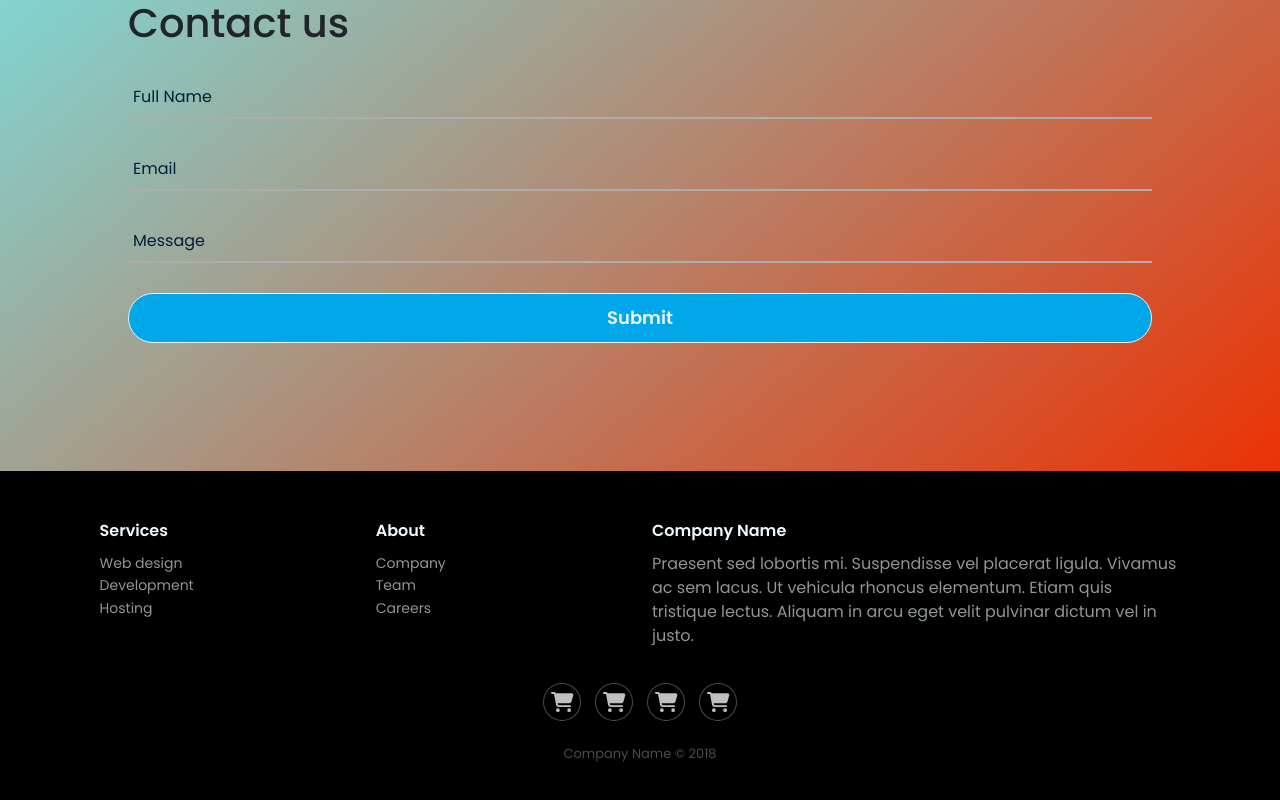
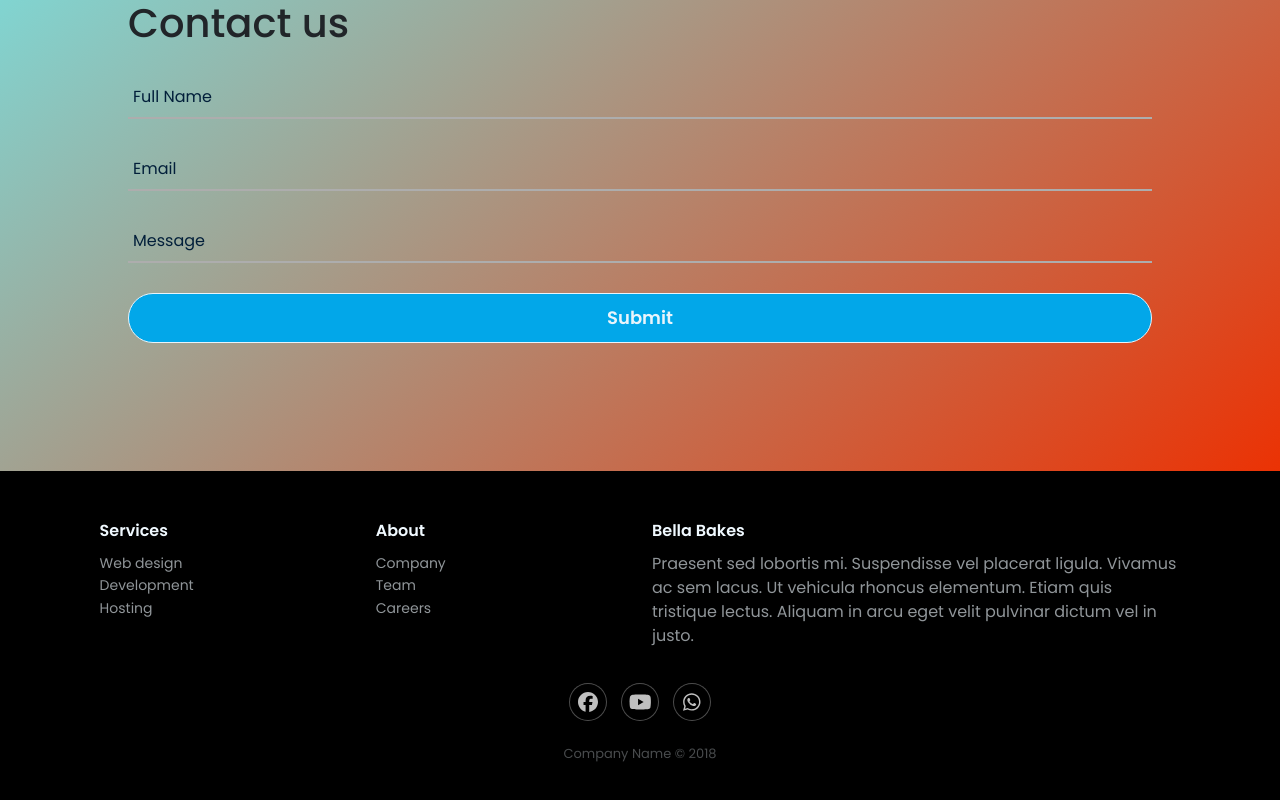
Before and after one commit to Arita-wa-Security/bella-bakes, a React (Vite) app: page / in a window 1280 px wide. Shown: the part 1389-2189 px from the top of the page. Built offline with nearby package versions, Linux system fonts and the light colour scheme.

Commit message:
feat: Added the social media icons to the footer

```diff
--- a/src/Components/Home/footer.jsx
+++ b/src/Components/Home/footer.jsx
@@ -36,7 +36,7 @@ function Footer(){
                 </ul>
               </div>
               <div class="col-md-6 item text">
-                <h3>Company Name</h3>
+                <h3>Bella Bakes</h3>
                 <p>
                   Praesent sed lobortis mi. Suspendisse vel placerat ligula.
                   Vivamus ac sem lacus. Ut vehicula rhoncus elementum. Etiam
@@ -47,20 +47,17 @@ function Footer(){
               <div class="col item social">
                 <a href="#">
                   {/* <i class="icon ion-social-facebook"></i> */}
-                  <FontAwesomeIcon icon="fa-solid fa-cart-shopping" />
+                  <FontAwesomeIcon icon={['fab', 'facebook']}/>
                 </a>
                 <a href="#">
                   {/* <i class="icon ion-social-twitter"></i> */}
-                  <FontAwesomeIcon icon="fa-solid fa-cart-shopping" />
+                  <FontAwesomeIcon icon={['fab', 'youtube']}/>
                 </a>
                 <a href="#">
                   {/* <i class="icon ion-social-snapchat"></i> */}
-                  <FontAwesomeIcon icon="fa-solid fa-cart-shopping" />
+                  <FontAwesomeIcon icon={['fab', 'whatsapp']} />
                 </a>
-                <a href="#">
-                  {/* <i class="icon ion-social-instagram"></i> */}
-                  <FontAwesomeIcon icon="fa-solid fa-cart-shopping" />
-                </a>
+
               </div>
             </div>
             <p class="copyright">Company Name © 2018</p>
```
